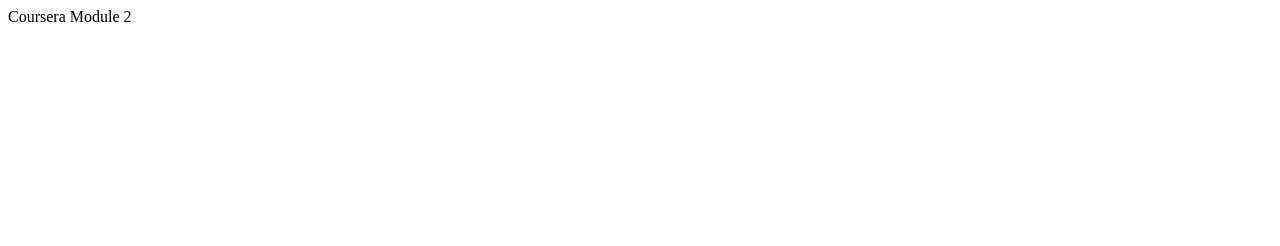
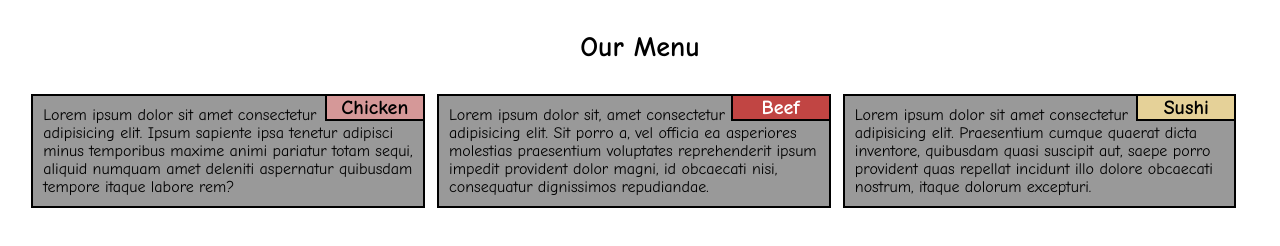
Before and after one commit to AndrewDroid/Module2-Assignment, a plain HTML site: page module2-solution/index.html in a window 1280 px wide. Drawn offline with Linux system fonts and the light colour scheme.

Commit message:
[UPD] Modify *.html and *.css files according to requirements.

```diff
--- a/module2-solution/css/styles.css
+++ b/module2-solution/css/styles.css
@@ -0,0 +1,90 @@
+.comicMsFont {
+    font-family: "Comic Sans MS", "Comic Sans";
+}
+
+* {
+    box-sizing: border-box;
+    margin-top: 0.5%;
+    margin-left: 0.5%;
+    margin-right: 0.5%;
+    padding: 0;
+    font-size: 16px;
+}
+
+@media (min-width: 1200px) {
+    .col-lg-3 {
+        float: left;
+        border: 2px solid black;
+        width: 32%;
+    }
+}
+
+@media (min-width: 992px) and (max-width: 1199px) {
+    .col-md-6, .col-md-12 {
+        float: left;
+        border: 2px solid black;
+    }
+    .col-md-6 {
+        width: 49.25%;
+    }
+    .col-md-12 {
+        width: 99%;
+    }
+}
+
+@media (max-width: 991px) {
+    .col-xs-12 {
+        float: left;
+        border: 2px solid black;
+        width: 99%;
+    }
+}
+
+.menu {
+    font-weight: 900;
+    font-size: 1.75em;
+    text-align: center;
+    margin: 2%;
+}
+
+.menu-container {
+    background-color: #999999;
+    height: 25%;
+}
+
+.title-container {
+    border: 0;
+    margin: 0;
+    width: 100%;
+    margin-bottom: 10px;
+}
+
+.chicken-title, .beef-title, .sushi-title {
+    font-weight: 900;
+    font-size: 1.25em;
+    text-align: center;
+    float: right;
+    color: black;
+    width: 5em;
+    border: 2px solid black;
+    margin: -2px;
+}
+
+.chicken-title, .menu-title {
+    background-color: #D59898;
+}
+
+.beef-title, .menu-title {
+    background-color: #C14543;
+    color: white;
+}
+
+.sushi-title, .menu-title {
+    background-color: #E5D198;
+}
+
+.menu-element {
+    color: black;
+    text-align: left;
+    margin: 10px;
+}
--- a/module2-solution/index.html
+++ b/module2-solution/index.html
@@ -9,8 +9,39 @@
   <link rel="stylesheet" href="css/styles.css">
 </head>
 
-<body>
-  <div>Coursera Module 2</div>
+<body class="comicMsFont">
+  <div>
+    <div class="menu">Our Menu</div>
+    <div>
+
+      <div class="col-lg-3 col-md-6 col-xs-12 menu-container">
+        <div class="title-container ">
+          <div class="chicken-title">Chicken</div>
+        </div>
+        <div class="menu-element">Lorem ipsum dolor sit amet consectetur adipisicing elit. Ipsum sapiente ipsa tenetur
+          adipisci minus temporibus maxime animi pariatur totam sequi, aliquid numquam amet deleniti aspernatur
+          quibusdam tempore itaque labore rem?
+        </div>
+      </div>
+
+      <div class="col-lg-3 col-md-6 col-xs-12 menu-container">
+        <div class="beef-title">Beef</div>
+        <div class="menu-element">Lorem ipsum dolor sit, amet consectetur adipisicing elit. Sit porro a, vel officia ea
+          asperiores molestias praesentium voluptates reprehenderit ipsum impedit provident dolor magni, id obcaecati
+          nisi, consequatur dignissimos repudiandae.
+        </div>
+      </div>
+
+      <div class="col-lg-3 col-md-6 col-md-12 col-xs-12 menu-container">
+        <div class="sushi-title">Sushi</div>
+        <div class="menu-element">Lorem ipsum dolor sit amet consectetur adipisicing elit. Praesentium cumque quaerat
+          dicta inventore, quibusdam quasi suscipit aut, saepe porro provident quas repellat incidunt illo dolore
+          obcaecati nostrum, itaque dolorum excepturi.
+        </div>
+      </div>
+
+    </div>
+  </div>
 </body>
 
 </html>
```
